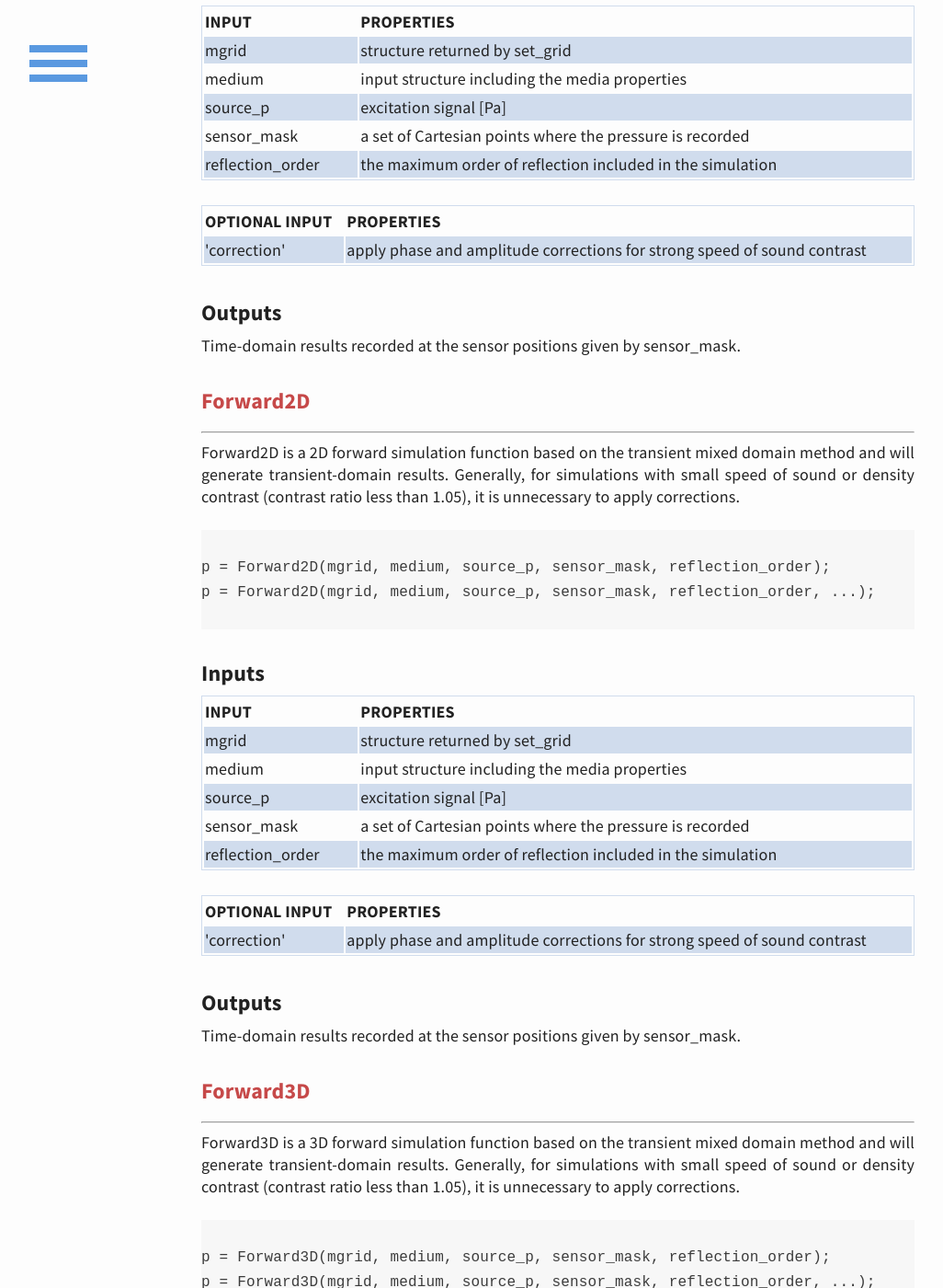
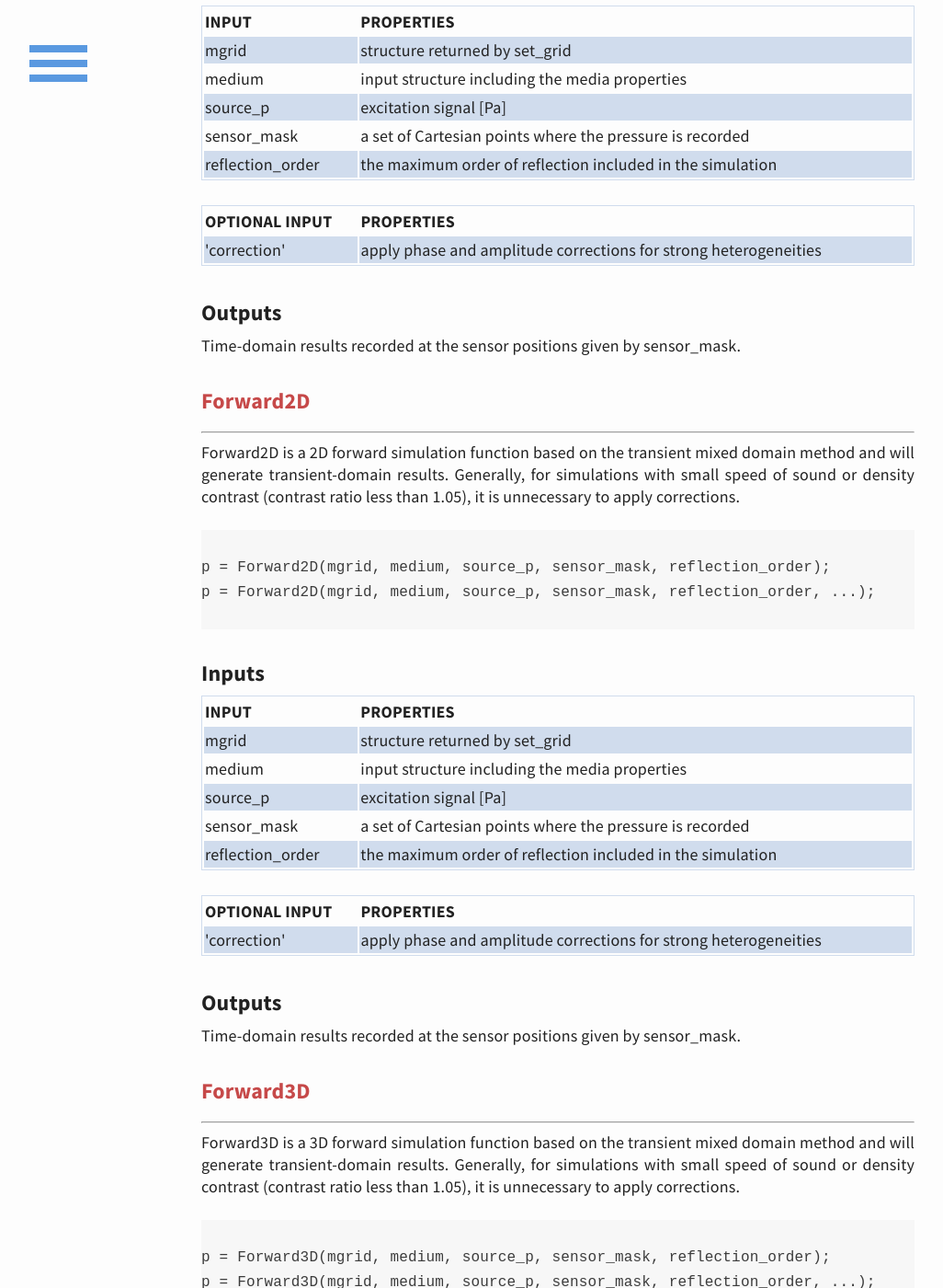
Before and after one commit to m-SOUND/mSOUND, a Jekyll site: the page built from function.html, in a window 1280 px wide and 1400 px high, scrolled down 1812 px. Shown: the whole window at 92% size, without its empty margins (33-1059 px from the left). Built offline with Jekyll 4.4.1, drawn with Linux system fonts in a browser that asks for light colours; some of the changed text lies outside the part shown.

Commit message:
Update function.html

```diff
--- a/function.html
+++ b/function.html
@@ -136,7 +136,7 @@
     <th>OPTIONAL INPUT</th><th>PROPERTIES</th>
   </tr>
   <tr>
-    <td>'correction'</td><td>apply phase and amplitude corrections for strong speed of sound contrast</td>
+    <td>'correction'</td><td>apply phase and amplitude corrections for strong heterogeneities</td>
   </tr>
  </table>
 
@@ -187,7 +187,7 @@
     <th>OPTIONAL INPUT</th><th>PROPERTIES</th>
   </tr>
   <tr>
-    <td>'correction'</td><td>apply phase and amplitude corrections for strong speed of sound contrast</td>
+    <td>'correction'</td><td>apply phase and amplitude corrections for strong heterogeneities</td>
   </tr>
  </table>
 <br>
@@ -236,7 +236,7 @@
     <th>OPTIONAL INPUT</th><th>PROPERTIES</th>
   </tr>
   <tr>
-    <td>'correction'</td><td>apply phase and amplitude corrections for strong speed of sound contrast</td>
+    <td>'correction'</td><td>apply phase and amplitude corrections for strong heterogeneities</td>
   </tr>
  </table>
 <br>
@@ -286,7 +286,7 @@
     <th>OPTIONAL INPUT</th><th>PROPERTIES</th>
   </tr>
   <tr>
-    <td>'correction'</td><td>apply phase and amplitude corrections for strong speed of sound contrast</td>
+    <td>'correction'</td><td>apply phase and amplitude corrections for strong heterogeneities</td>
   </tr>
  </table>
 
@@ -339,7 +339,7 @@
     <th>OPTIONAL INPUT</th><th>PROPERTIES</th>
   </tr>
   <tr>
-    <td>'correction'</td><td>apply phase and amplitude corrections for strong speed of sound contrast</td>
+    <td>'correction'</td><td>apply phase and amplitude corrections for strong heterogeneities</td>
   </tr>
  </table>
 <br>
@@ -389,7 +389,7 @@
 <th>OPTIONAL INPUT</th><th>PROPERTIES</th>
 </tr>
 <tr>
-<td>'correction'</td><td>apply phase and amplitude corrections for strong speed of sound contrast</td>
+<td>'correction'</td><td>apply phase and amplitude corrections for strong heterogeneities</td>
 </tr>
 </table>
 <br>
@@ -441,7 +441,7 @@
     <th>OPTIONAL INPUT</th><th>PROPERTIES</th>
   </tr>
   <tr>
-    <td>'correction'</td><td>apply phase and amplitude corrections for strong speed of sound contrast</td>
+    <td>'correction'</td><td>apply phase and amplitude corrections for strong heterogeneities</td>
   </tr>
  </table>
 <br>
```
